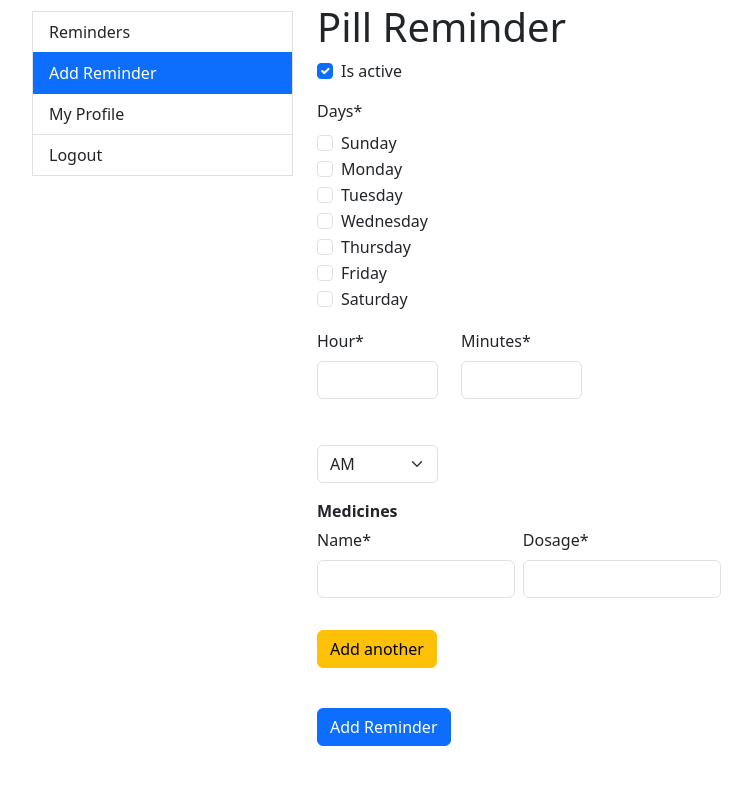
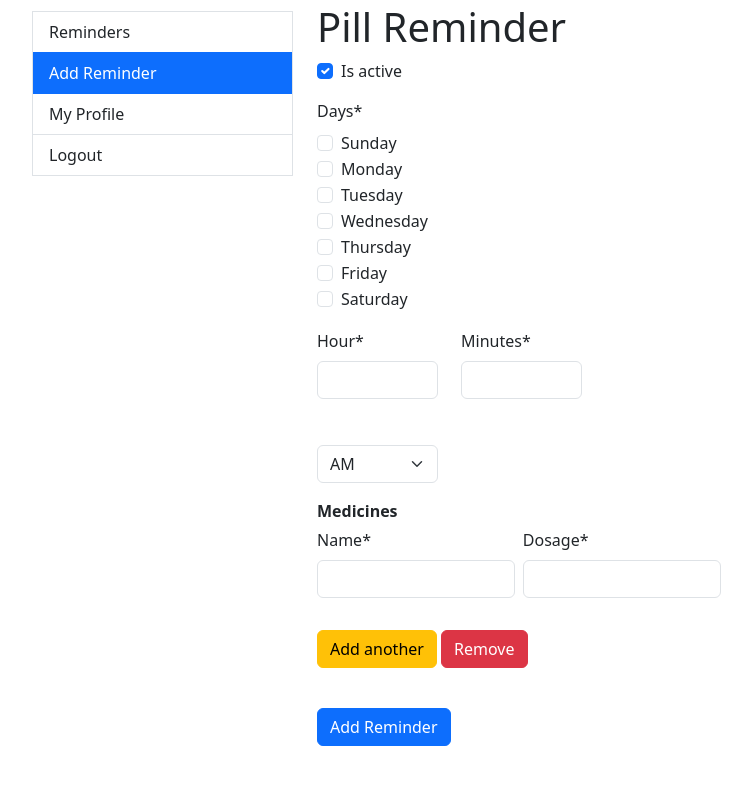
Before and after one commit to Square63/pill.reminder, a Django app: page /add-reminder in a window 1280 px wide. Shown: the part 13-800 px from the top of the page, without its empty margins (50-802 px from the left). Run offline with Django 4.2, Linux system fonts and the light colour scheme; the visitor is signed in with stand-in values (Sample User, id 1); some libraries are stand-ins or nearby versions.

Commit message:
Remove button to remove a Medicine

```diff
--- a/pillreminder/templates/pillreminder/add-reminder.html
+++ b/pillreminder/templates/pillreminder/add-reminder.html
@@ -27,6 +27,7 @@
           </div>
           {% endfor %}
           <button type="button" id="add-form" class="btn btn-warning my-3">Add another</button>
+          <button type="button" id="remove-form" class="btn btn-danger my-3">Remove</button>
         </div>
         <button type="submit" class="btn btn-primary mt-4">Add Reminder</button>
       </form>
```
